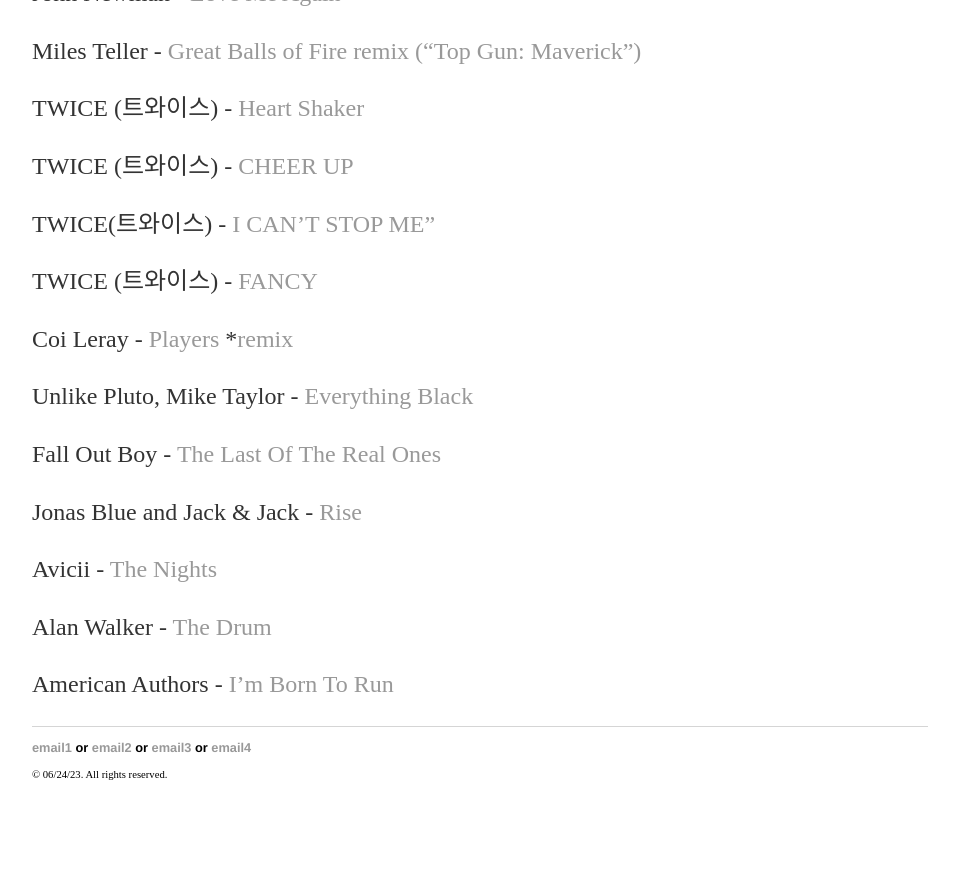
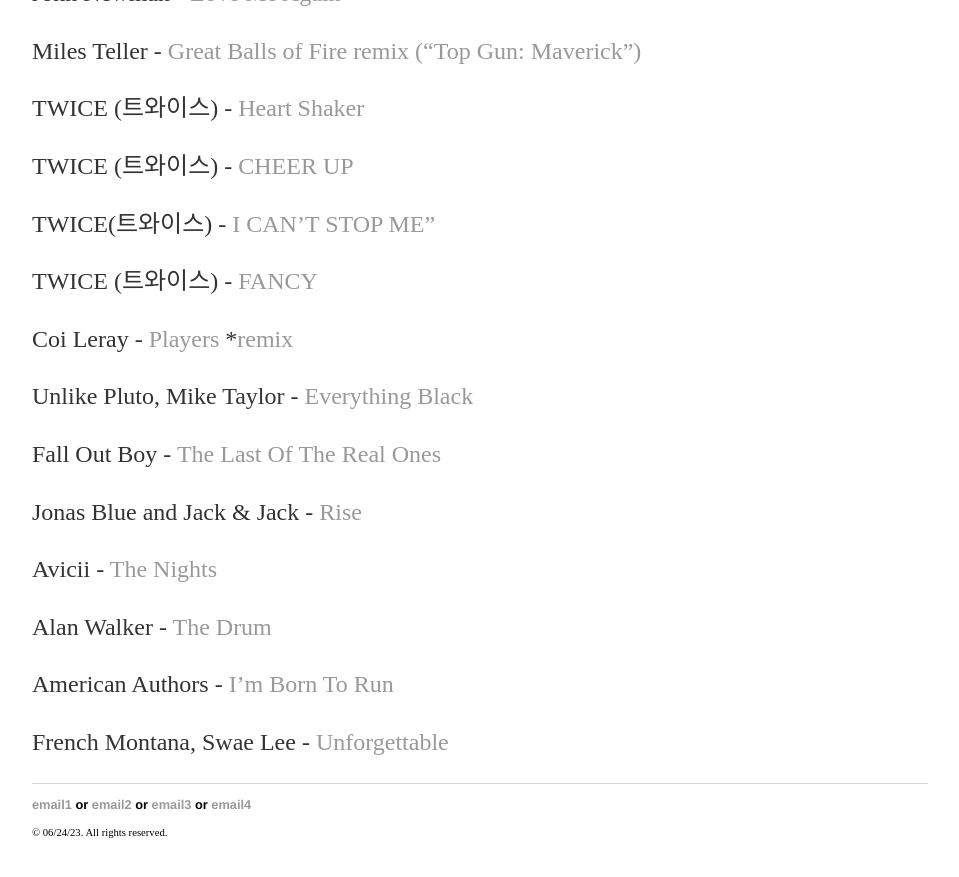
Before and after one commit to yjkweon24/yjkweon24.github.io, a Jekyll site: the page built from _posts/2018-10-23-songs-that-i-love.md, in a window 1280 px wide and 900 px high, scrolled down 26960 px. Shown: the top 877 px of the window, without its empty margins (160-1119 px from the left). Built offline with Jekyll 4.4.1, drawn with Linux system fonts in a browser that asks for light colours; before the commit the page ends 27802 px from its top, so only the background shows below that.

Commit message:
Update 2018-10-23-songs-that-i-love.md

```diff
--- a/_posts/2018-10-23-songs-that-i-love.md
+++ b/_posts/2018-10-23-songs-that-i-love.md
@@ -951,3 +951,5 @@
 Alan Walker - [The Drum](https://youtu.be/TicGJQqrq2M)
 
 American Authors - [I'm Born To Run](https://www.youtube.com/watch?v=qLshdZTgtLk&ab_channel=AmericanAuthorsVEVO)
+
+French Montana, Swae Lee - [Unforgettable](https://www.youtube.com/watch?v=CTFtOOh47oo&ab_channel=FrenchMontanaVEVO)
```
